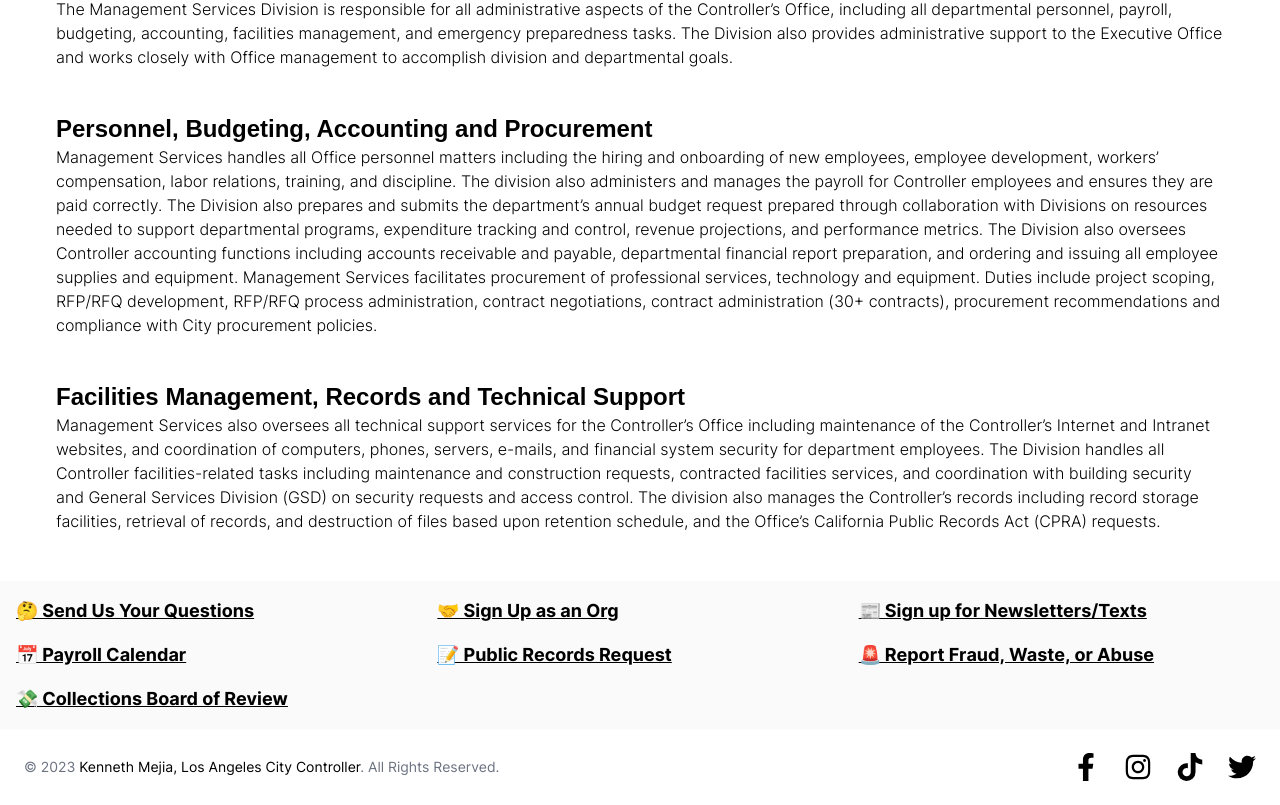
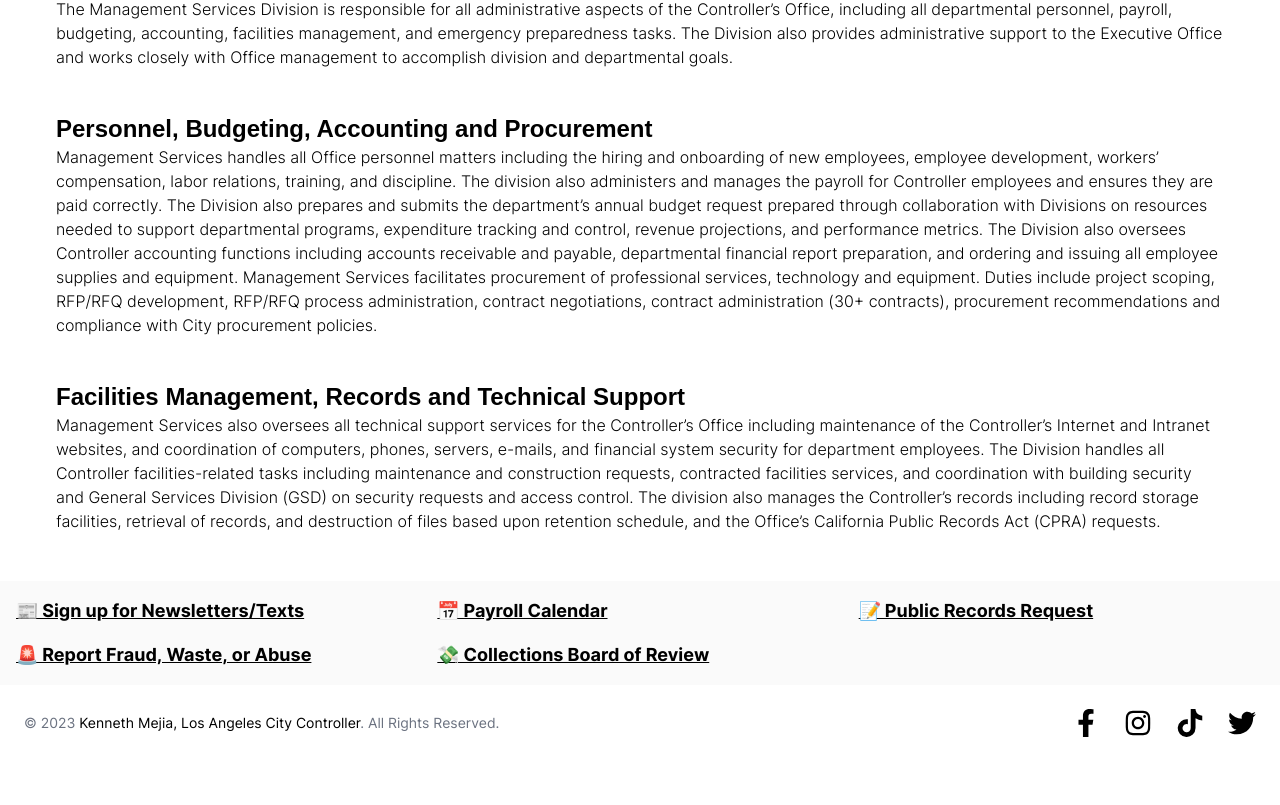
Before and after one commit to isaacylee/controller-website, a Next.js app: page /about in a window 1280 px wide. Shown: the part 5064-5869 px from the top of the page. After the commit the page ends 5825 px from the top, so only its background shows below. Built offline with nearby package versions, Linux system fonts and the light colour scheme.

Commit message:
update importantlinksection

```diff
--- a/src/components/ImportantLinksSection.tsx
+++ b/src/components/ImportantLinksSection.tsx
@@ -2,15 +2,6 @@ import Link from 'next/link';
 import * as React from 'react';
 
 const links = [
-  {
-    name: '🤔 Send Us Your Questions',
-    url: 'https://docs.google.com/forms/d/e/1FAIpQLSd3rORdW5vums-qtmLVc5BOZpxmPZAkstJViuFfWtbr2JoR7Q/viewform',
-  },
-  {
-    name: '🤝 Sign Up as an Org',
-    url: 'https://docs.google.com/forms/d/e/1FAIpQLSeokErCNI_hztn8Xrv8TtAfzx0DOwQH1x-RKXRK592cgFiVVQ/viewform',
-  },
-
   {
     name: '📰 Sign up for Newsletters/Texts',
     url: 'https://docs.google.com/forms/d/e/1FAIpQLSfr1ndu5UaX3IPaxWi30tEpw3J7ZMB5d8HdKC9Uhg9IniIH5w/viewform',
```
